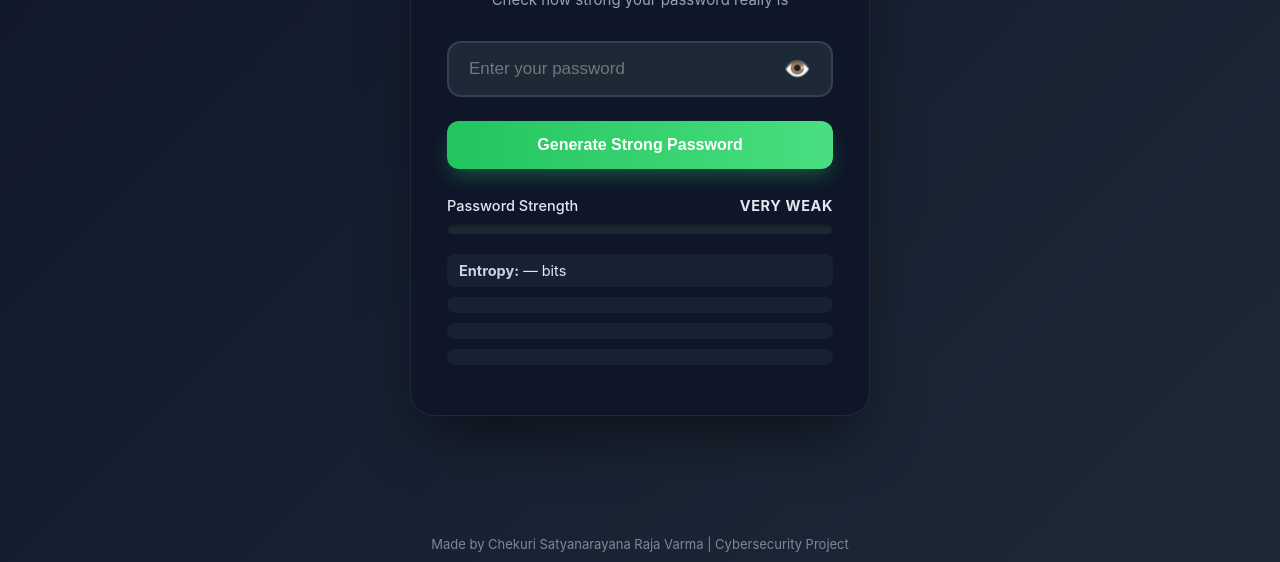
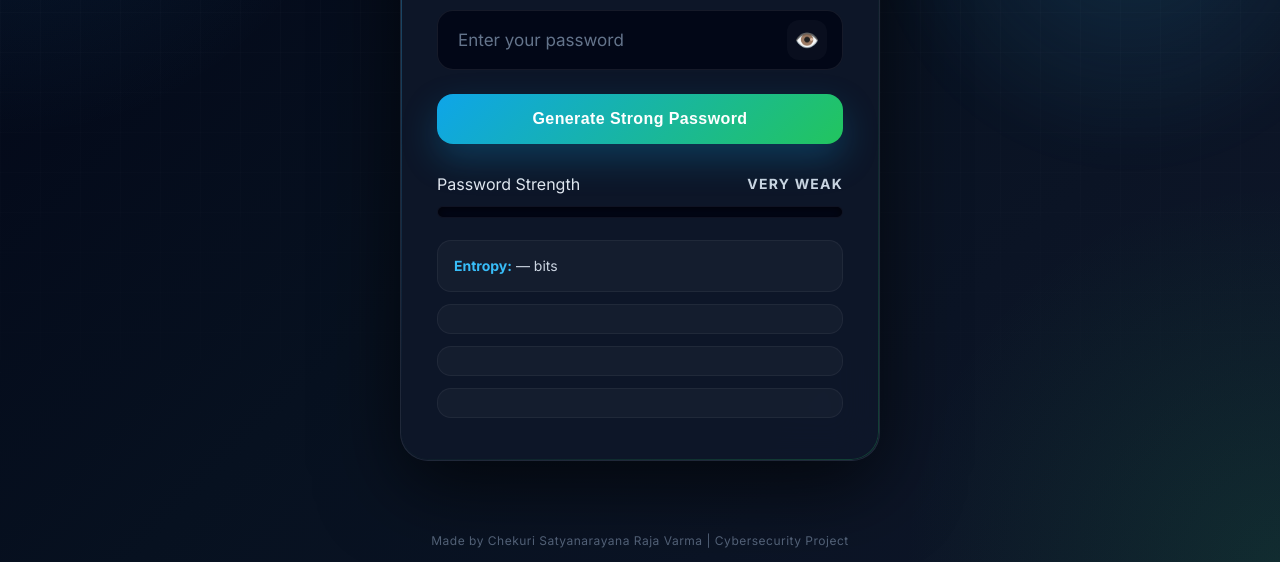
Before and after one commit to chsrajavarma8/secure-password-checker, a plain HTML site: page index.html in a window 1280 px wide. Shown: the part 238-800 px from the top of the page. Drawn offline with Linux system fonts and the light colour scheme.

Commit message:
Refactor CSS for Cyber Security UI Design

```diff
--- a/style.css
+++ b/style.css
@@ -1,184 +1,455 @@
-* {
-  margin: 0;
-  padding: 0;
-  box-sizing: border-box;
+/* =========================
+   CYBER SECURITY UI DESIGN
+   Premium Secure Password Generator
+========================= */
+
+@import url('https://fonts.googleapis.com/css2?family=Inter:wght@400;500;600;700;800&family=JetBrains+Mono:wght@400;600&display=swap');
+
+/* RESET */
+*{
+  margin:0;
+  padding:0;
+  box-sizing:border-box;
 }
 
-body {
-  font-family: 'Inter', system-ui, -apple-system, sans-serif;
-  background: linear-gradient(135deg, #0f172a 0%, #1e2937 100%);
-  color: #e2e8f0;
-  min-height: 100vh;
-  display: flex;
-  justify-content: center;
-  align-items: center;
-  padding: 20px;
+:root{
+  --bg:#020617;
+  --card:#0f172a;
+  --card-2:#111827;
+  --border:rgba(255,255,255,0.08);
+
+  --text:#e2e8f0;
+  --muted:#94a3b8;
+
+  --blue:#38bdf8;
+  --green:#22c55e;
+  --red:#ef4444;
+  --yellow:#facc15;
+  --orange:#fb923c;
+
+  --glow-blue:0 0 25px rgba(56,189,248,0.35);
+  --glow-green:0 0 25px rgba(34,197,94,0.35);
 }
 
-.footer {
-  position: fixed;
-  bottom: 10px;
-  width: 100%;
-  text-align: center;
-  font-size: 13px;
-  color: #94a3b8;
+/* BODY */
+body{
+  font-family:'Inter',sans-serif;
+  min-height:100vh;
+  display:flex;
+  justify-content:center;
+  align-items:center;
+  padding:25px;
+  overflow:hidden;
+  color:var(--text);
+
+  background:
+  radial-gradient(circle at top left, rgba(56,189,248,0.12), transparent 25%),
+  radial-gradient(circle at bottom right, rgba(34,197,94,0.12), transparent 25%),
+  linear-gradient(135deg,#020617 0%,#071120 45%,#0f172a 100%);
 }
 
-.footer p {
-  opacity: 0.8;
+/* Animated Grid Background */
+body::before{
+  content:'';
+  position:fixed;
+  inset:0;
+  background-image:
+    linear-gradient(rgba(255,255,255,0.03) 1px, transparent 1px),
+    linear-gradient(90deg, rgba(255,255,255,0.03) 1px, transparent 1px);
+  background-size:40px 40px;
+  mask-image:linear-gradient(to bottom, rgba(255,255,255,0.7), transparent);
+  animation:gridMove 20s linear infinite;
+  z-index:-2;
 }
 
-.container {
-  width: 100%;
-  max-width: 460px;
-  background: rgba(15, 23, 42, 0.95);
-  backdrop-filter: blur(20px);
-  border: 1px solid rgba(255, 255, 255, 0.08);
-  border-radius: 24px;
-  padding: 40px 36px;
-  box-shadow: 0 30px 60px -15px rgba(0, 0, 0, 0.5);
+@keyframes gridMove{
+  from{
+    transform:translateY(0);
+  }
+  to{
+    transform:translateY(40px);
+  }
 }
 
-h1 {
-  font-size: 28px;
-  font-weight: 700;
-  text-align: center;
-  margin-bottom: 6px;
-  background: linear-gradient(90deg, #60a5fa, #c084fc);
-  -webkit-background-clip: text;
-  -webkit-text-fill-color: transparent;
+/* Floating Glow */
+body::after{
+  content:'';
+  position:fixed;
+  width:500px;
+  height:500px;
+  background:radial-gradient(circle, rgba(56,189,248,0.15), transparent 70%);
+  top:-100px;
+  right:-100px;
+  filter:blur(20px);
+  z-index:-1;
 }
 
-.subtitle {
-  text-align: center;
-  color: #94a3b8;
-  font-size: 15px;
-  margin-bottom: 32px;
+/* MAIN CONTAINER */
+.container{
+  width:100%;
+  max-width:480px;
+
+  position:relative;
+
+  background:rgba(15,23,42,0.92);
+  backdrop-filter:blur(22px);
+
+  border:1px solid var(--border);
+  border-radius:28px;
+
+  padding:42px 36px;
+
+  box-shadow:
+  0 25px 80px rgba(0,0,0,0.65),
+  inset 0 1px 0 rgba(255,255,255,0.04);
+
+  overflow:hidden;
 }
 
-/* Input Area */
-.input-wrapper {
-  position: relative;
-  margin-bottom: 24px;
+/* Neon Border Glow */
+.container::before{
+  content:'';
+  position:absolute;
+  inset:0;
+  border-radius:28px;
+  padding:1px;
+
+  background:linear-gradient(
+    135deg,
+    rgba(56,189,248,0.4),
+    transparent,
+    rgba(34,197,94,0.25)
+  );
+
+  -webkit-mask:
+    linear-gradient(#fff 0 0) content-box,
+    linear-gradient(#fff 0 0);
+
+  -webkit-mask-composite:xor;
+  mask-composite:exclude;
+
+  pointer-events:none;
 }
 
-input {
-  width: 100%;
-  padding: 16px 52px 16px 20px;
-  font-size: 17px;
-  background: #1e2937;
-  border: 2px solid #334155;
-  border-radius: 14px;
-  color: white;
-  transition: all 0.3s ease;
+/* HEADER */
+h1{
+  font-size:30px;
+  font-weight:800;
+  text-align:center;
+  margin-bottom:10px;
+  letter-spacing:-0.5px;
+
+  background:linear-gradient(90deg,#38bdf8,#22c55e);
+  -webkit-background-clip:text;
+  -webkit-text-fill-color:transparent;
 }
 
-input:focus {
-  outline: none;
-  border-color: #60a5fa;
-  box-shadow: 0 0 0 4px rgba(96, 165, 250, 0.2);
-  background: #0f172a;
+.subtitle{
+  text-align:center;
+  color:var(--muted);
+  font-size:14px;
+  line-height:1.7;
+  margin-bottom:34px;
 }
 
-.toggle-btn {
-  position: absolute;
-  right: 16px;
-  top: 50%;
-  transform: translateY(-50%);
-  background: none;
-  border: none;
-  font-size: 22px;
-  color: #64748b;
-  cursor: pointer;
-  padding: 6px;
-  transition: color 0.2s;
+/* INPUT */
+.input-wrapper{
+  position:relative;
+  margin-bottom:24px;
 }
 
-.toggle-btn:hover {
-  color: #cbd5e1;
+input{
+  width:100%;
+  padding:18px 60px 18px 20px;
+
+  border-radius:16px;
+  border:1px solid rgba(255,255,255,0.08);
+
+  background:rgba(2,6,23,0.9);
+
+  color:#fff;
+
+  font-size:17px;
+  font-family:'JetBrains Mono',monospace;
+  letter-spacing:1px;
+
+  transition:0.35s ease;
 }
 
-/* Buttons */
-.generate-btn {
-  width: 100%;
-  padding: 15px;
-  background: linear-gradient(90deg, #22c55e, #4ade80);
-  color: white;
-  font-weight: 600;
-  font-size: 16px;
-  border: none;
-  border-radius: 12px;
-  cursor: pointer;
-  margin-bottom: 28px;
-  transition: all 0.3s ease;
-  box-shadow: 0 10px 20px -5px rgba(34, 197, 94, 0.4);
+input::placeholder{
+  color:#64748b;
+  letter-spacing:0;
+  font-family:'Inter',sans-serif;
 }
 
-.generate-btn:hover {
-  transform: translateY(-2px);
-  box-shadow: 0 15px 25px -5px rgba(34, 197, 94, 0.5);
+input:focus{
+  outline:none;
+
+  border-color:rgba(56,189,248,0.6);
+
+  box-shadow:
+  0 0 0 4px rgba(56,189,248,0.12),
+  var(--glow-blue);
+
+  transform:translateY(-1px);
 }
 
-/* Strength Meter */
-.strength-section {
-  margin-bottom: 20px;
+/* TOGGLE BUTTON */
+.toggle-btn{
+  position:absolute;
+  top:50%;
+  right:16px;
+  transform:translateY(-50%);
+
+  width:40px;
+  height:40px;
+
+  border:none;
+  border-radius:12px;
+
+  background:rgba(255,255,255,0.03);
+
+  color:#94a3b8;
+  font-size:20px;
+
+  cursor:pointer;
+  transition:0.3s ease;
 }
 
-.strength-header {
-  display: flex;
-  justify-content: space-between;
-  align-items: center;
-  margin-bottom: 10px;
-  font-size: 14.5px;
-  font-weight: 500;
+.toggle-btn:hover{
+  background:rgba(56,189,248,0.15);
+  color:#38bdf8;
+  transform:translateY(-50%) scale(1.08);
 }
 
-.strength-label {
-  font-weight: 700;
-  text-transform: uppercase;
-  letter-spacing: 0.6px;
+/* GENERATE BUTTON */
+.generate-btn{
+  width:100%;
+  position:relative;
+  overflow:hidden;
+
+  padding:16px;
+
+  border:none;
+  border-radius:16px;
+
+  font-size:16px;
+  font-weight:700;
+  letter-spacing:0.4px;
+
+  color:white;
+  cursor:pointer;
+
+  background:
+  linear-gradient(
+    135deg,
+    #0ea5e9,
+    #22c55e
+  );
+
+  box-shadow:
+  0 15px 35px rgba(14,165,233,0.25);
+
+  transition:0.35s ease;
 }
 
-.strength-bar {
-  height: 10px;
-  background: #1e2937;
-  border-radius: 9999px;
-  overflow: hidden;
-  box-shadow: inset 0 2px 4px rgba(0, 0, 0, 0.4);
+/* Animated Shine */
+.generate-btn::before{
+  content:'';
+  position:absolute;
+  top:0;
+  left:-100%;
+  width:100%;
+  height:100%;
+
+  background:linear-gradient(
+    120deg,
+    transparent,
+    rgba(255,255,255,0.3),
+    transparent
+  );
+
+  transition:0.6s;
 }
 
-#strength-fill {
-  height: 100%;
-  width: 0%;
-  border-radius: 9999px;
-  transition: width 0.5s cubic-bezier(0.34, 1.56, 0.64, 1);
-  background: linear-gradient(90deg, #ef4444, #f59e0b, #eab308, #84cc16, #22c55e);
+.generate-btn:hover::before{
+  left:100%;
 }
 
-/* Info Texts */
-.info p {
-  font-size: 14.5px;
-  margin-bottom: 10px;
-  padding: 8px 12px;
-  border-radius: 8px;
-  background: rgba(30, 41, 59, 0.6);
+.generate-btn:hover{
+  transform:translateY(-3px);
+  box-shadow:
+  0 18px 40px rgba(34,197,94,0.28),
+  var(--glow-green);
 }
 
-.info strong {
-  color: #cbd5e1;
+/* STRENGTH SECTION */
+.strength-section{
+  margin-top:30px;
+  margin-bottom:22px;
 }
 
-/* Color coding for strength text */
-#strength-text.weak { color: #ef4444; }
-#strength-text.fair { color: #f59e0b; }
-#strength-text.good { color: #eab308; }
-#strength-text.strong { color: #84cc16; }
-#strength-text.very-strong { color: #22c55e; }
+.strength-header{
+  display:flex;
+  justify-content:space-between;
+  align-items:center;
+  margin-bottom:12px;
+}
 
-/* Responsive */
-@media (max-width: 480px) {
-  .container {
-    padding: 32px 24px;
-    border-radius: 20px;
+.strength-label{
+  font-size:13px;
+  font-weight:700;
+  color:#cbd5e1;
+  letter-spacing:1.2px;
+  text-transform:uppercase;
+}
+
+#strength-text{
+  font-size:14px;
+  font-weight:700;
+}
+
+/* STRENGTH BAR */
+.strength-bar{
+  width:100%;
+  height:12px;
+
+  background:#020617;
+
+  border-radius:999px;
+  overflow:hidden;
+
+  border:1px solid rgba(255,255,255,0.05);
+
+  box-shadow:
+  inset 0 2px 8px rgba(0,0,0,0.6);
+}
+
+#strength-fill{
+  height:100%;
+  width:0%;
+
+  border-radius:999px;
+
+  transition:
+  width 0.5s cubic-bezier(0.34,1.56,0.64,1),
+  background 0.4s ease;
+
+  background:
+  linear-gradient(
+    90deg,
+    #ef4444,
+    #fb923c,
+    #facc15,
+    #84cc16,
+    #22c55e
+  );
+
+  box-shadow:
+  0 0 20px rgba(34,197,94,0.4);
+}
+
+/* INFO BOXES */
+.info{
+  display:flex;
+  flex-direction:column;
+  gap:12px;
+}
+
+.info p{
+  background:rgba(255,255,255,0.03);
+
+  border:1px solid rgba(255,255,255,0.05);
+
+  border-radius:14px;
+
+  padding:14px 16px;
+
+  font-size:14px;
+  line-height:1.6;
+
+  color:#cbd5e1;
+
+  transition:0.3s ease;
+}
+
+.info p:hover{
+  border-color:rgba(56,189,248,0.25);
+  background:rgba(56,189,248,0.04);
+  transform:translateY(-1px);
+}
+
+.info strong{
+  color:#38bdf8;
+}
+
+/* PASSWORD STATUS COLORS */
+#strength-text.weak{
+  color:var(--red);
+}
+
+#strength-text.fair{
+  color:var(--orange);
+}
+
+#strength-text.good{
+  color:var(--yellow);
+}
+
+#strength-text.strong{
+  color:#84cc16;
+}
+
+#strength-text.very-strong{
+  color:var(--green);
+}
+
+/* FOOTER */
+.footer{
+  position:fixed;
+  bottom:14px;
+  width:100%;
+  text-align:center;
+
+  color:#64748b;
+  font-size:12px;
+  letter-spacing:0.5px;
+}
+
+.footer p{
+  opacity:0.8;
+}
+
+/* RESPONSIVE */
+@media(max-width:520px){
+
+  body{
+    padding:16px;
+  }
+
+  .container{
+    padding:32px 24px;
+    border-radius:24px;
+  }
+
+  h1{
+    font-size:26px;
+  }
+
+  input{
+    font-size:15px;
   }
 }
+
+/* SMALL EXTRA CYBER DETAILS */
+.container:hover{
+  border-color:rgba(56,189,248,0.15);
+}
+
+/* Smooth animations */
+button,
+input,
+.container,
+.info p{
+  will-change:transform;
+}
```
